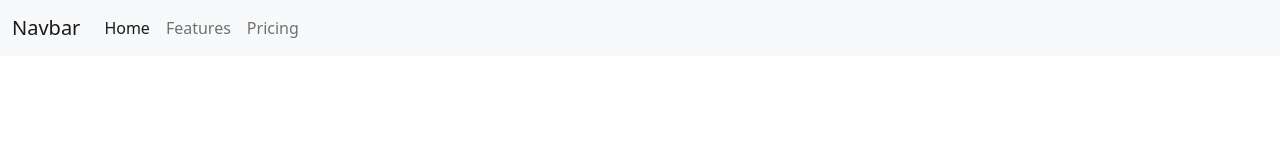
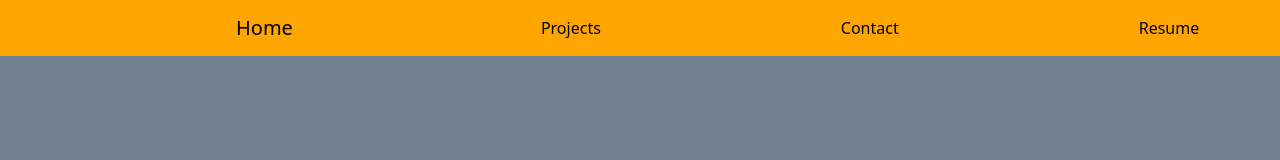
Before and after one commit to samohtebag/new-portfolio, a plain HTML site: page index.html in a window 1280 px wide. Drawn offline with nearby package versions, Linux system fonts and the light colour scheme.

Commit message:
nav changes

```diff
--- a/assets/styles.css
+++ b/assets/styles.css
@@ -0,0 +1,12 @@
+body {
+    background-color: slategray;
+}
+
+.navColor {
+    background-color: orange;
+}
+
+.navItemColor {
+    color: black;
+    margin-left: 14rem;
+}
--- a/index.html
+++ b/index.html
@@ -9,22 +9,22 @@
     <title>Gabe Thomas's Portfolio</title>
 </head>
 <body>
-    <nav class="navbar navbar-expand-lg navbar-light bg-light">
+    <nav class="navbar navbar-expand-lg navColor">
         <div class="container-fluid">
-          <a class="navbar-brand" href="#">Navbar</a>
+          <a class="navbar-brand navItemColor" href="#">Home</a>
           <button class="navbar-toggler" type="button" data-bs-toggle="collapse" data-bs-target="#navbarNav" aria-controls="navbarNav" aria-expanded="false" aria-label="Toggle navigation">
             <span class="navbar-toggler-icon"></span>
           </button>
           <div class="collapse navbar-collapse" id="navbarNav">
             <ul class="navbar-nav">
               <li class="nav-item">
-                <a class="nav-link active" aria-current="page" href="#">Home</a>
+                <a class="nav-link active navItemColor" aria-current="page" href="#">Projects</a>
               </li>
               <li class="nav-item">
-                <a class="nav-link" href="#">Features</a>
+                <a class="nav-link navItemColor" href="#">Contact</a>
               </li>
               <li class="nav-item">
-                <a class="nav-link" href="#">Pricing</a>
+                <a class="nav-link navItemColor" href="#">Resume</a>
               </li>
             </ul>
           </div>
```
